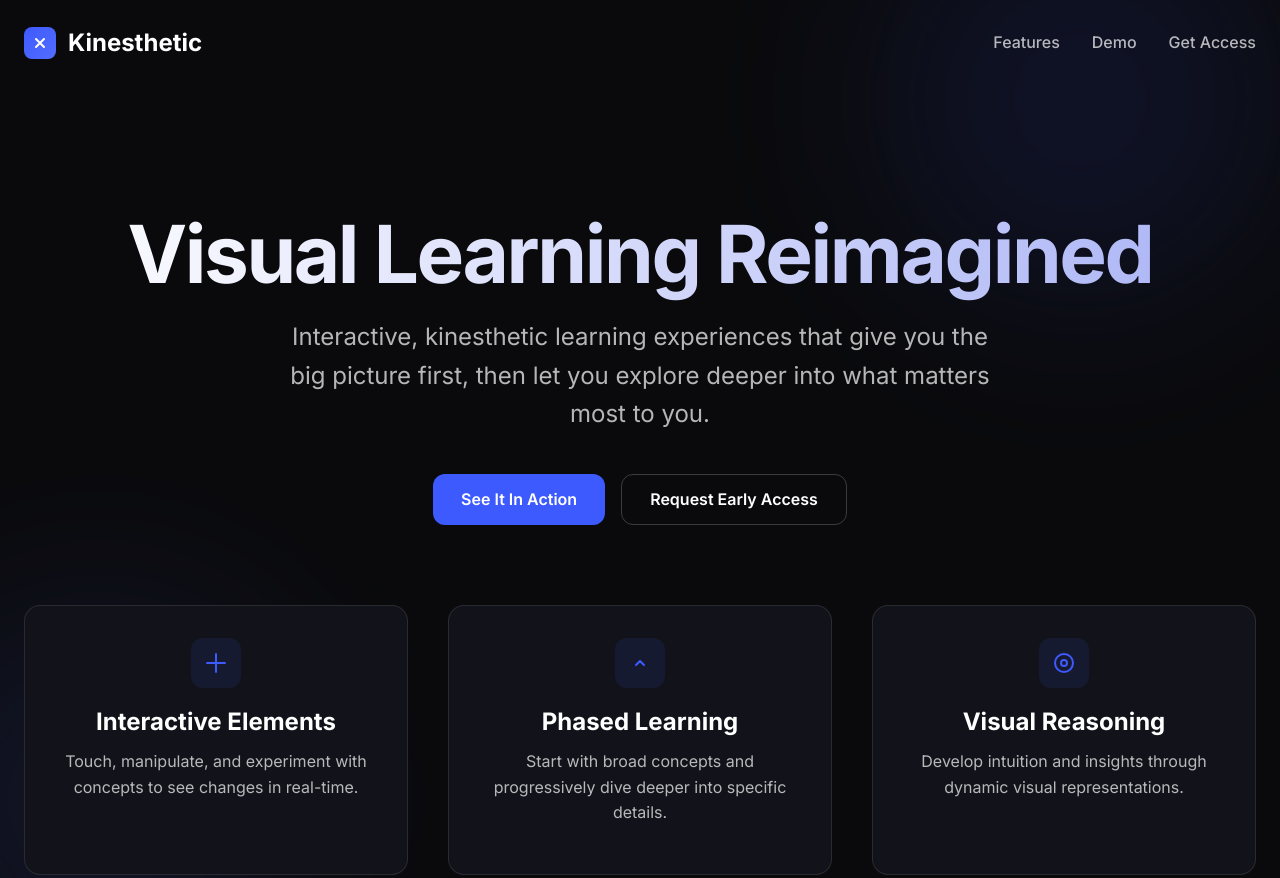
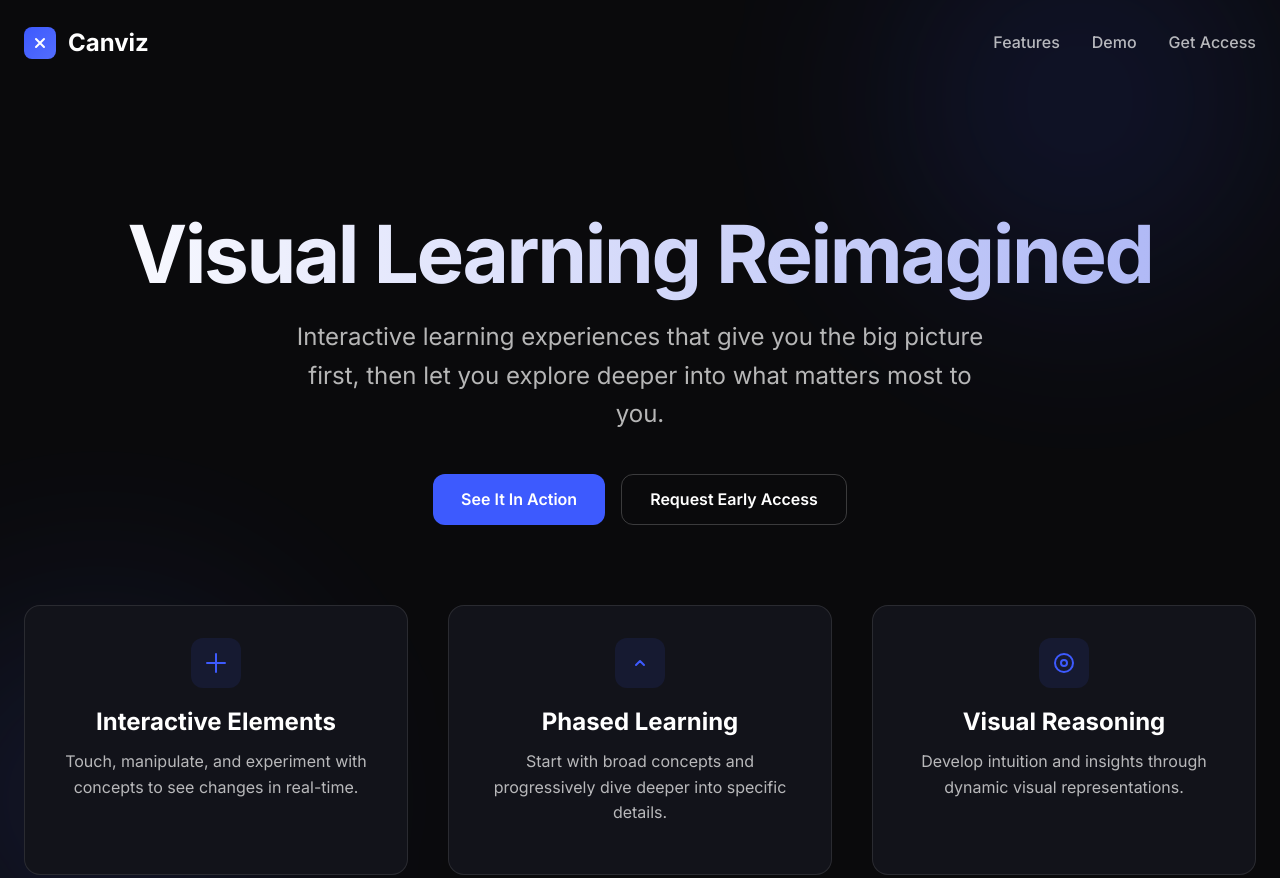
Before and after one commit to RohanBh/canviz, a plain HTML site: page index.html in a window 1280 px wide. Shown: the top 878 px of the page. Drawn offline with Linux system fonts and the light colour scheme.

Commit message:
Rename to canviz.

```diff
--- a/index.html
+++ b/index.html
@@ -654,7 +654,7 @@
                             <path d="M12 4L4 12M4 4L12 12" stroke="white" stroke-width="2" stroke-linecap="round" />
                         </svg>
                     </div>
-                    Kinesthetic
+                    Canviz
                 </a>
                 <div class="nav-links">
                     <a href="#features">Features</a>
@@ -669,7 +669,7 @@
     <section class="hero">
         <div class="container">
             <h1 class="animate">Visual Learning Reimagined</h1>
-            <p class="hero-subtitle animate delay-1">Interactive, kinesthetic learning experiences that give you the big
+            <p class="hero-subtitle animate delay-1">Interactive learning experiences that give you the big
                 picture first, then let you explore deeper into what matters most to you.</p>
             <div class="hero-buttons animate delay-2">
                 <a href="#demo" class="button">See It In Action</a>
@@ -966,7 +966,7 @@
         <div class="container">
             <div class="footer-container">
                 <div class="copyright">
-                    © 2025 Kinesthetic Learning Platform
+                    © 2025 Canviz Learning Platform
                 </div>
                 <div class="social-links">
                     <a href="#" class="social-icon">
```
